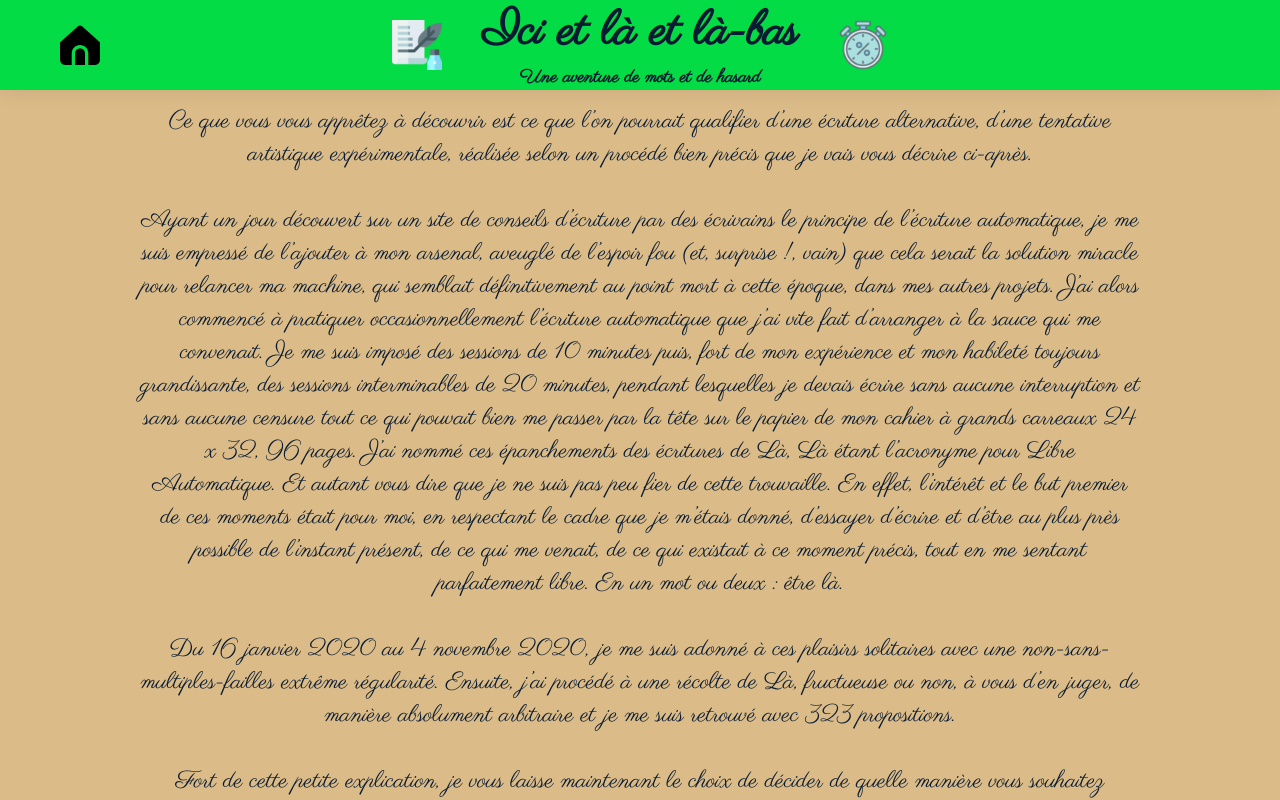
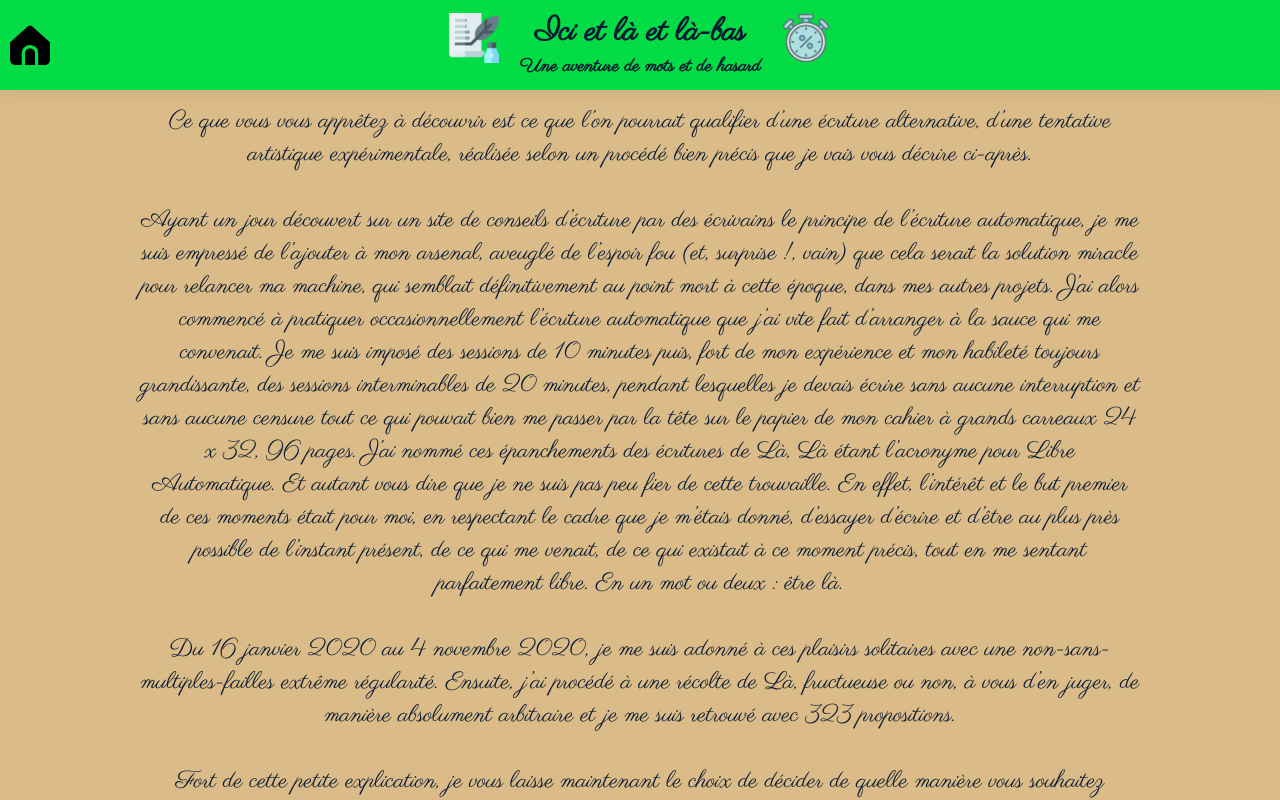
Before and after one commit to Nekartek/nekartek.github.io, a plain HTML site: page contexte.html in a window 1280 px wide. Shown: the top 800 px of the page. Drawn offline with Linux system fonts and the light colour scheme.

Commit message:
Add files via upload

```diff
--- a/styles/style.css
+++ b/styles/style.css
@@ -29,7 +29,7 @@ header {
     justify-content: center;
     align-items: center;
     background-color: #04dc45;
-    box-shadow:  0px 0px 20px 0px rgb(0 0 0 / 10%);
+    box-shadow: 0px 0px 20px 0px rgb(0 0 0 / 10%);
     z-index: 69;
 }
 
@@ -38,7 +38,7 @@ main {
 }
 
 h1 {
-    font-size: 3em;
+    font-size: 2em;
 }
 
 p {
@@ -46,10 +46,11 @@ p {
 }
 
 a {
-    text-decoration : none;
+    text-decoration: none;
 }
 
-a, a * {
+a,
+a * {
     -webkit-transition: all 0.5s ease;
     -moz-transition: all 0.5s ease;
     -o-transition: all 0.5s ease;
@@ -187,35 +188,42 @@ a, a * {
 }
 
 .yellow-dark-back-hover:hover {
-    background-color:#fccd15 ;
+    background-color: #fccd15;
 }
 
 .brown-back {
-    background-color:#c6a05ba4;
+    background-color: #c6a05ba4;
 }
 
 .brown-dark-back-hover:hover {
-    background-color:#684900 ;
+    background-color: #684900;
 }
 
 /** Specs **/
-.header-icon, .arrow-icon {
+.header-icon,
+.arrow-icon {
     width: 50px;
     height: 50px;
 }
 
-.header-icon.right-icon, .arrow-icon.right-icon {
-    margin-left: 40px;
+.header-icon.right-icon,
+.arrow-icon.right-icon {
+    margin-left: 20px;
+    margin-right: 20px;
+    margin-bottom: 15px;
 }
 
-.header-icon.left-icon, .arrow-icon.left-icon {
-    margin-right: 40px;
+.header-icon.left-icon,
+.arrow-icon.left-icon {
+    margin-left: 20px;
+    margin-right: 20px;
+    margin-bottom: 15px
 }
 
 .home-icon {
-   position: absolute;
-   left: 30px;
-   height: 40px;
+    position: fixed;
+    left: 10px;
+    height: 40px;
 }
 
 .zonasse-container {
@@ -228,6 +236,7 @@ a, a * {
     background-color: #948d9e;
     box-shadow: 0px 0px 20px 0px rgb(0 0 0 / 10%);
     padding: 30px;
+    margin: 10px;
 }
 
 .zonasse:hover {
@@ -254,14 +263,16 @@ a, a * {
     color: white;
 }
 
-.recolt-button, .tentative-button {
+.recolt-button,
+.tentative-button {
     background-color: #958AA8;
     box-shadow: 0px 0px 20px 0px rgb(0 0 0 / 10%);
     padding: 30px;
-    max-width: 300px;
+    margin: 15px;
 }
 
-.recolt-button:hover, .tentative-button:hover {
+.recolt-button:hover,
+.tentative-button:hover {
     transform: scale(1.02);
 }
 
@@ -274,7 +285,8 @@ a, a * {
     font-size: 2em;
 }
 
-p[data-type="citation"], p[data-type="context"]{
+p[data-type="citation"],
+p[data-type="context"] {
     text-align: center;
     margin: 15px;
     max-width: 1000px;
```
